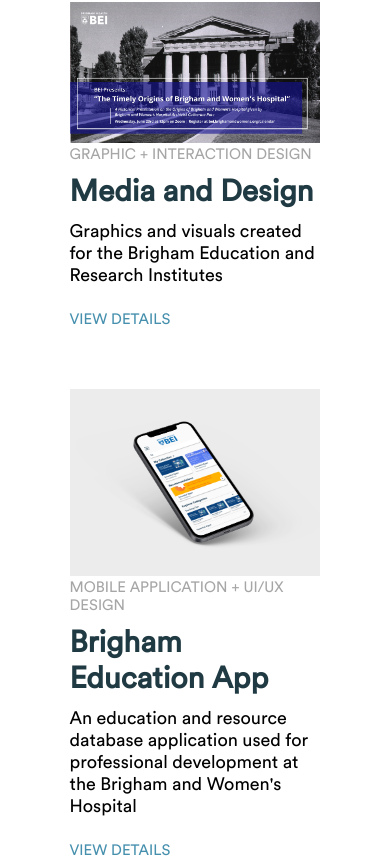
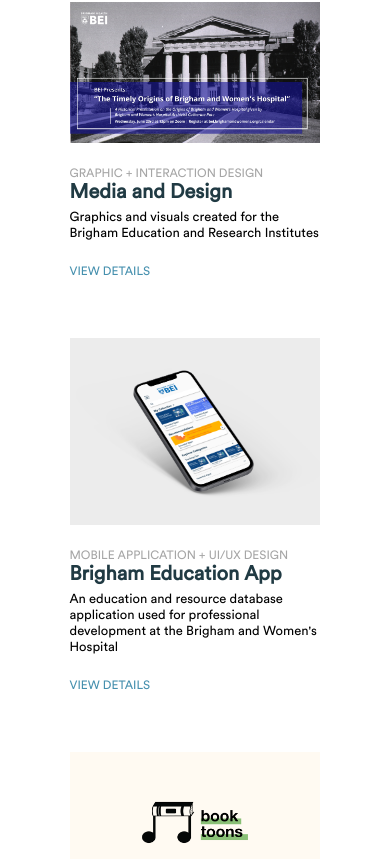
Before and after one commit to chongmegan/my-portfolio, a React (Create React App) app: page / in a window 390 px wide. Shown: the part 905-1764 px from the top of the page. Built offline with nearby package versions, Linux system fonts and the light colour scheme; a web font is replaced by a local one.

Commit message:
Home page responsiveness WIP

```diff
--- a/src/App.css
+++ b/src/App.css
@@ -1,4 +1,3 @@
-/*Start global*/
 @import "react-slideshow-image/dist/styles.css";
 @import url("https://fonts.googleapis.com/css?family=Montserrat&display=swap");
 @import url("https://cdnjs.cloudflare.com/ajax/libs/font-awesome/4.7.0/css/font-awesome.min.css");
@@ -29,9 +28,6 @@
     text-decoration: none;
     color: #000000;
 }
-/*End global*/
-
-/*Start header*/
 
 .top-nav {
     width: 100%;
@@ -49,7 +45,7 @@
     margin: 0 2rem;
 }
 
-.top-nav.open{
+.top-nav.open {
     top: 0;
     border-radius: initial;
 }
@@ -68,7 +64,7 @@
     display: block;
 }
 
-.menu-toggler{
+.menu-toggler {
     position: absolute;
     top: 5rem;
     right: 5rem;
@@ -82,53 +78,48 @@
     transition: transform 650ms ease-out;
 }
 
-.menu-toggler.open{
+.menu-toggler.open {
     transform: rotate(-45deg);
 }
 
-.bar{
+.bar {
     background: linear-gradient(to right, #203a43, #2c5364);
     width: 100%;
     height: 4px;
     border-radius: .8rem;
 }
 
-.bar.half{
+.bar.half {
     width: 50%;
 }
 
-.bar.start{
+.bar.start {
     transform-origin: right;
     transition: transform 650ms cubic-bezier(0.54, -0.81, 0.57, 0.57);
 }
 
-.open .bar.start{
+.open .bar.start {
     transform: rotate(-450deg) translateX(.8rem);
 }
 
-.bar.end{
+.bar.end {
     align-self: flex-end;
     transform-origin: left;
     transition: transform 650ms cubic-bezier(0.54, -0.81, 0.57, 0.57);
 }
 
-.open .bar.end{
+.open .bar.end {
     transform: rotate(-450deg) translateX(-.8rem);
 }
 
-/*End header*/
-
-
-/*Start animations*/
-@keyframes pulse{
-    0%{
+@keyframes pulse {
+    0% {
         box-shadow: 0 0 0 0 rgba(15, 32, 39, 0.99);
     }
-    70%{
+    70% {
         box-shadow: 0 0 0 2rem rgba(15, 32, 39, 0);
     }
-    100%{
+    100% {
         box-shadow: 0 0 0 0 rgba(215, 32, 39, 0);
     }
 }
-/*End animations*/
--- a/src/components/Portfolio-Item/PortfolioItem.styles.js
+++ b/src/components/Portfolio-Item/PortfolioItem.styles.js
@@ -43,7 +43,7 @@
         width: 250px;
     }
     @media ${devices.tablet} {
-        width: 300px;
+        width: 340px;
     }
     @media ${devices.laptop} {
         width: 400px;
@@ -54,31 +54,60 @@
 `
 
 const PortfolioHeader = styled.h6`
-    font-size: 1.5rem;
     text-transform: uppercase;
     font-family: 'Circular Std', Helvetica, sans-serif;
     font-weight: 300;
     opacity: 35%;
+
+    @media ${devices.mobile} {
+        font-size: 1.2rem;
+        padding-top: 2rem;
+    }
+    @media ${devices.tablet} {
+        font-size: 1.1rem;
+        padding-top: 0;
+    }
+    @media ${devices.laptop} {
+        font-size: 1.3rem;
+    }
+    @media ${devices.desktop} {
+        font-size: 1.5rem;
+    }
 `
 
 const PortfolioCompany = styled.h1`
-    font-size: 3rem;
     font-family: 'Circular Std', Helvetica, sans-serif;
     font-weight: 600;
     color: #203a43;
-    margin: 1rem 0;
+
+     @media ${devices.mobile} {
+        font-size: 2rem;
+        padding-bottom: .5rem;
+    }
+    @media ${devices.tablet} {
+        font-size: 2.2rem;
+        padding-bottom: 0;
+        margin: 1rem 0;
+    }
+    @media ${devices.desktop} {
+        font-size: 3rem;
+    }
 `
 
 const PortfolioDescription = styled.p`
-    font-size: 1.8rem;
     font-family: 'Circular Std', Helvetica, sans-serif;
+
+    @media ${devices.mobile} {
+        font-size: 1.3rem;
+    }
+    @media ${devices.desktop} {
+        font-size: 1.8rem;
+    }
 `
 
 const PortfolioLink = styled.a`
     display: inline-block;
     font-family: 'Circular Std', Helvetica, sans-serif;
-    margin-top: 2.5rem;
-    font-size: 1.5rem;
     text-transform: uppercase;
     color: #4690AE;
     transition: color 600ms;
@@ -100,6 +129,15 @@
         bottom: 1px;
         right: 41rem;
     }
+
+    @media ${devices.mobile} {
+        font-size: 1.2rem;
+        margin-top: 2.3rem;
+    }
+    @media ${devices.desktop} {
+        font-size: 1.5rem;
+        margin-top: 2.5rem;
+    }
 `
 
 export {
```
